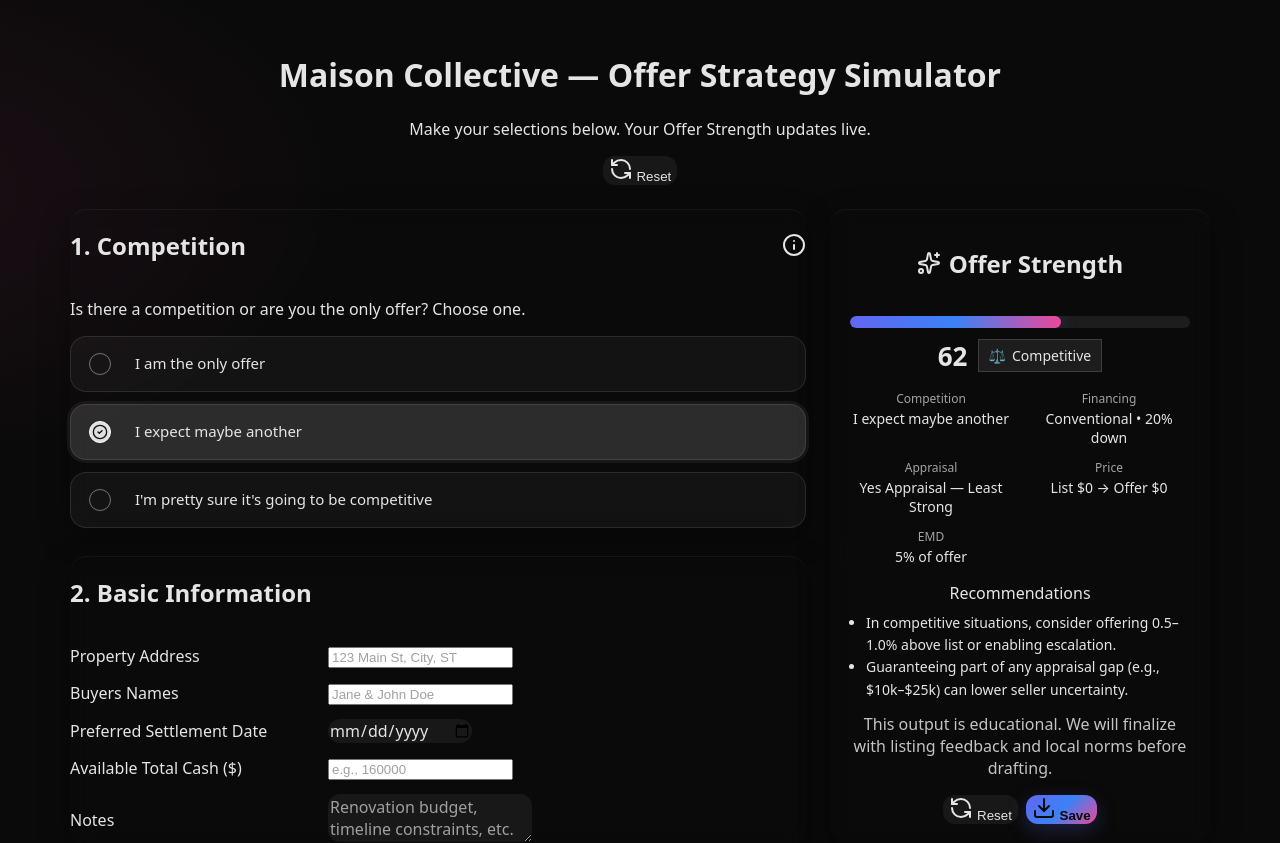
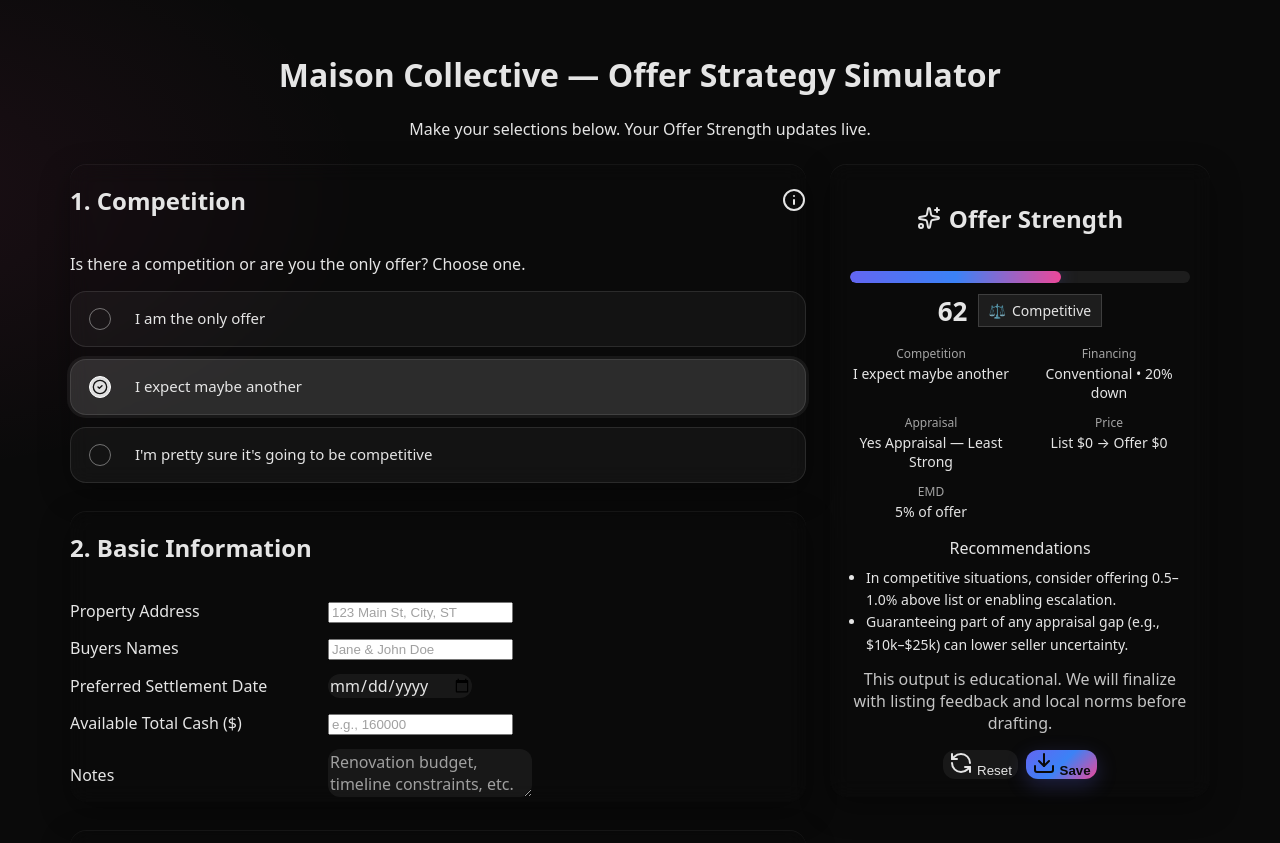
Before and after one commit to danielkim-maison/mc-offer-simulator, a React (Vite) app: page / in a window 1280 px wide. Shown: the top 843 px of the page. Built offline with nearby package versions, Linux system fonts and the light colour scheme.

Commit message:
Update App.tsx

```diff
--- a/src/App.tsx
+++ b/src/App.tsx
@@ -342,11 +342,6 @@
       <p className="mt-1 text-sm text-neutral-400">
         Make your selections below. Your Offer Strength updates live.
       </p>
-      <div style={{ display: "flex", gap: 8, justifyContent: "center", marginTop: 16 }}>
-        <Button variant="secondary" className="mc-btn-secondary" onClick={resetAll}>
-          <RefreshCcw className="mr-2 h-4 w-4" /> Reset
-        </Button>
-      </div>
     </div>
   );
 
```
